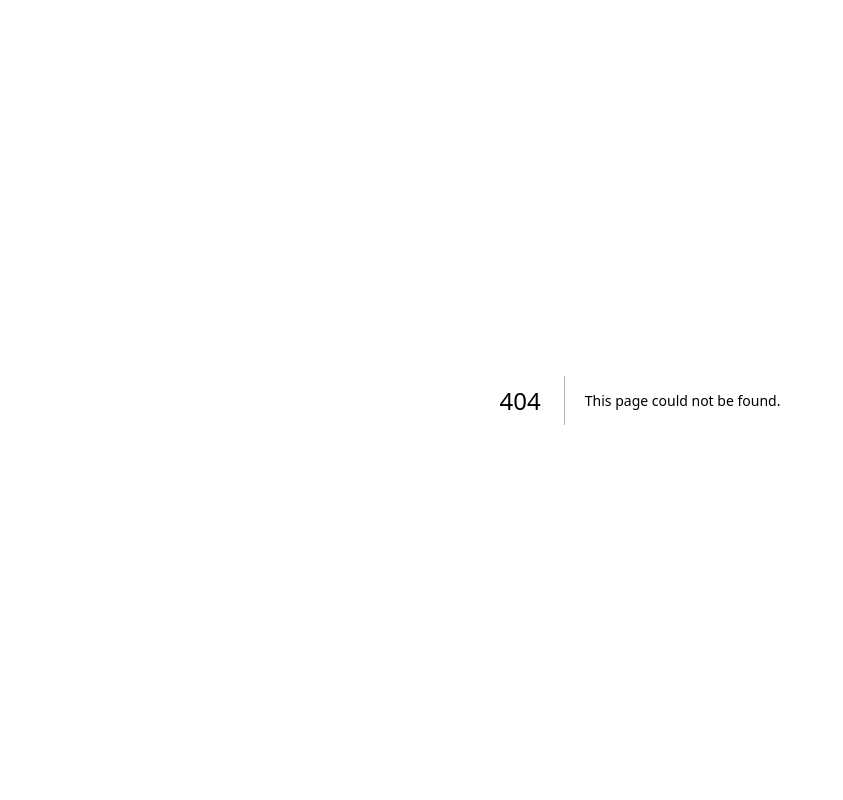
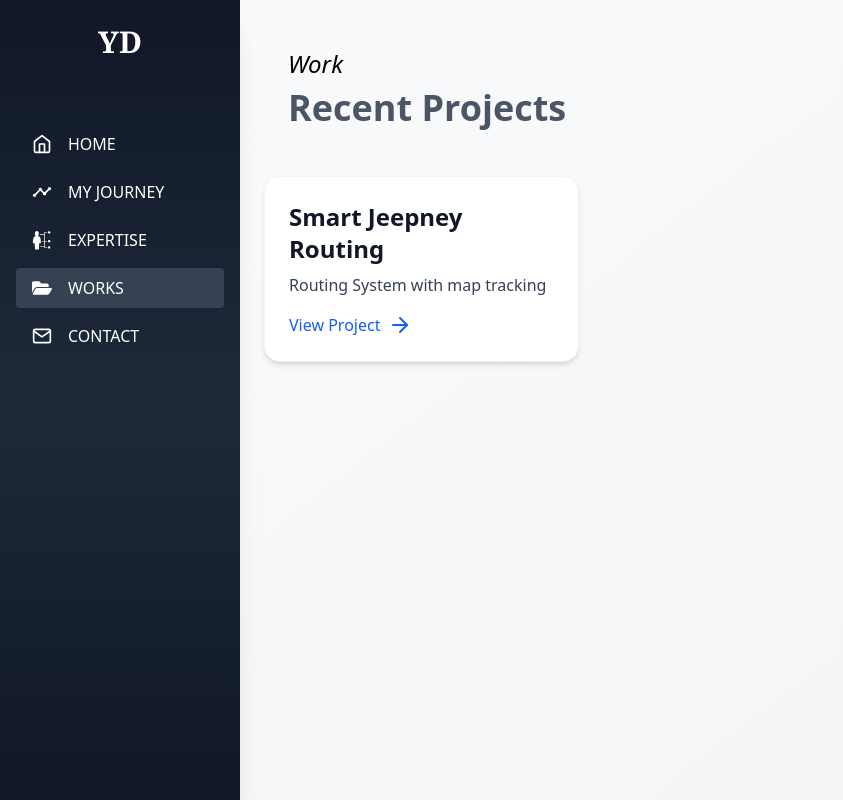
Before and after one commit to YuriDominyq/yuri-portfolio, a Next.js app: page /portfolio/work in a window 1280 px wide. Before the commit this address had no page. Shown: the whole page, without its empty margins (0-843 px from the left). Built offline with nearby package versions, Linux system fonts and the light colour scheme.

Commit message:
Adding Work Page

```diff
--- a/components/Sidebar.tsx
+++ b/components/Sidebar.tsx
@@ -24,7 +24,7 @@ export default function Sidebar({ isExpanded, setIsExpanded }: { isExpanded: boo
         { name: "HOME", path: "/portfolio", icon: <FiHome /> },
         { name: "MY JOURNEY", path: "/portfolio/experience", icon: <MdTimeline /> },
         { name: "EXPERTISE", path: "/portfolio/skills", icon: <GiSkills /> },
-        { name: "WORKS", path: "/works", icon: <FaFolderOpen /> },
+        { name: "WORKS", path: "/portfolio/work", icon: <FaFolderOpen /> },
         { name: "CONTACT", path: "/portfolio/contacts", icon: <FiMail /> },
     ]
 
--- /dev/null
+++ b/src/app/portfolio/work/page.tsx
@@ -0,0 +1,60 @@
+"use client"
+
+import { motion } from "framer-motion"
+import {FiArrowRight} from "react-icons/fi";
+
+const projects = [
+    {title: "Smart Jeepney Routing", description: "Routing System with map tracking", link:"#"},
+]
+
+export default function WorkPage() {
+    return(
+        <div className="flex flex-col items-center p-6 min-h-screen bg-gradient-to-br from-gray-50 to-gray-100">
+            <div className="flex flex-col items-start p-6 w-full max-w-6xl mx-auto">
+                <motion.h1
+                    initial={{ opacity: 0 }}
+                    animate={{ opacity: 1 }}
+                    transition={{ duration: 0.6 }}
+                    className="text-2xl font-light italic mb-2"
+                >
+                    Work
+                </motion.h1>
+
+                <motion.h2
+                    initial={{ opacity: 0 }}
+                    animate={{ opacity: 1 }}
+                    transition={{ duration: 0.6, delay: 0.2 }}
+                    className="text-4xl mb-6 font-extrabold text-gray-600"
+                >
+                    Recent Projects
+                </motion.h2>
+            </div>
+
+            <div className="grid grid-cols-1 sm:grid-cols-2 lg:grid-cols-3 gap-6 w-full max-w-6xl mx-auto">
+                {projects.map((project, index) => (
+                    <motion.div
+                        key={index}
+                        initial={{ opacity: 0 , y: 20}}
+                        animate={{ opacity: 1, y: 0 }}
+                        transition={{ duration: 0.6, delay: index * 0.1 + 0.3, ease: [0.43, 0.13, 0.23, 0.96] }}
+                        className="p-6 border border-gray-100 rounded-2xl shadow-md hover:shadow-xl hover:scale-[1.03] hover:bg-gradient-to-r hover:from-blue-50 hover:to-white transition-transform duration-300 bg-white"
+                    >
+                        <h3 className="text-2xl font-semibold text-gray-900 mb-2">{project.title}</h3>
+                        <p className="text-gray-700">{project.description}</p>
+
+                        <a
+                            href={project.link}
+                            className="text-blue-600 mt-4 inline-flex items-center font-medium group cursor-pointer"
+                        >
+                            View Project
+                            <FiArrowRight
+                                className="ml-2 transition-transform duration-300 group-hover:translate-x-1 group-hover:text-blue-800"
+                                size={24}
+                            />
+                        </a>
+                    </motion.div>
+                ))}
+            </div>
+        </div>
+    )
+}
```
Also changed, not shown: 1 other file (tests, documents, lock files or other folders).
